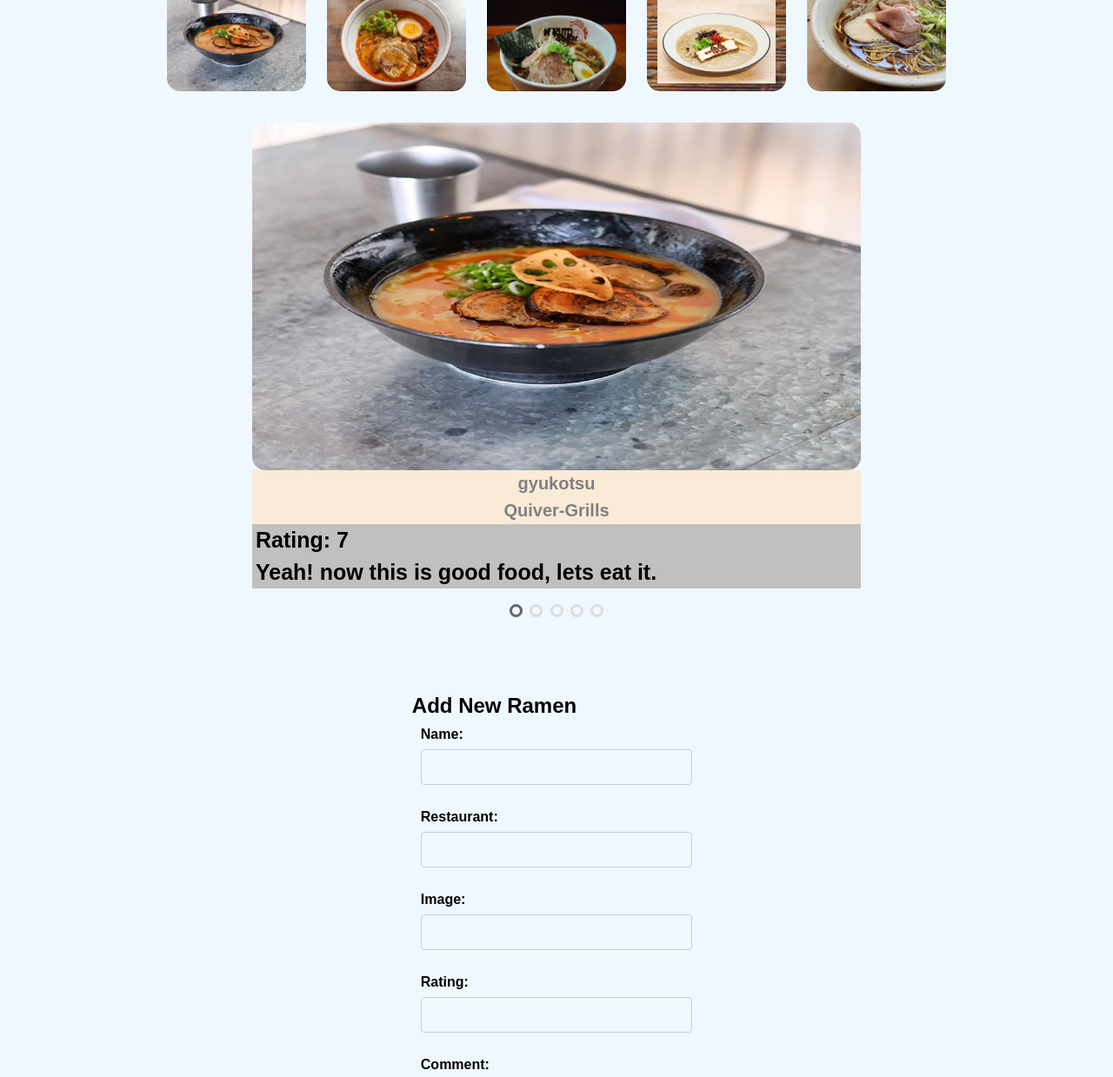
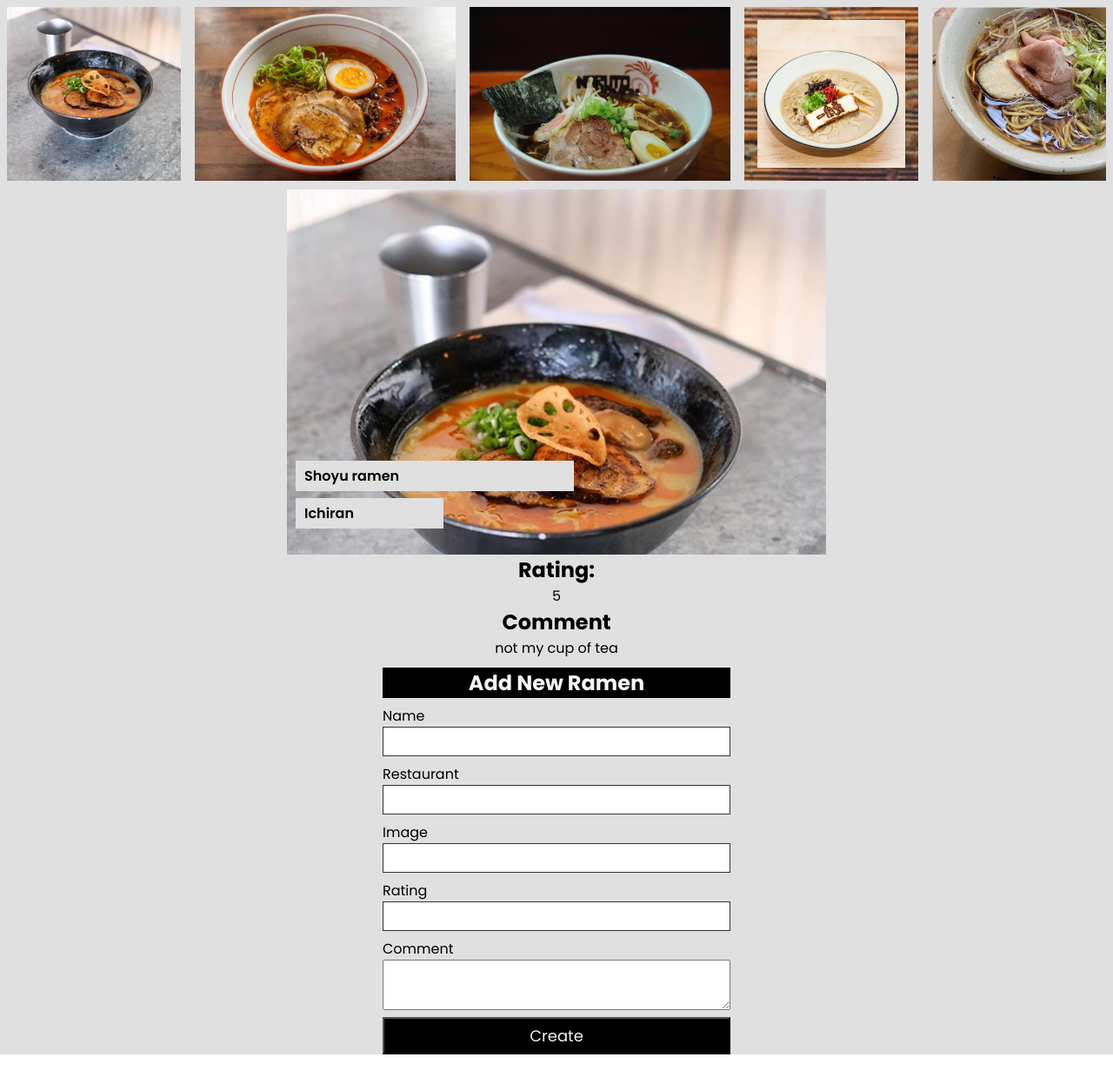
Before and after one commit to Juliusouko/Ramen-App, a plain HTML site: page index.html in a window 1280 px wide. Shown: the part 58-1297 px from the top of the page at 87% size. After the commit the page ends 1271 px from the top, so only its background shows below. Drawn offline with Linux system fonts and the light colour scheme.

Commit message:
remove label and input entries and add a form to take in user input, remove container carousel and add ramen display menu, remove javascrip slideshow code

```diff
--- a/css/style.css
+++ b/css/style.css
@@ -1,150 +1,165 @@
+@import url('https://fonts.googleapis.com/css2?family=Poppins:ital,wght@0,100;0,200;0,300;0,400;0,500;0,600;0,700;0,800;0,900;1,100;1,200;1,300;1,400;1,500;1,600;1,700;1,800;1,900&display=swap');
+
 * {
-  margin: 0;
-  padding: 0;
-  font-family: Arial, Helvetica, sans-serif;
-  box-sizing: border-box;
-  background: aliceblue;
-
-}
-body > .navbar > h1{
-  height: 25px;
-  background-color: black;
-  display: flex;
-  justify-content: center;
-  width: 100vw;
-  color: white;
+    margin: 0;
+    padding: 0;
+    font-family: "Poppins", sans-serif;
 }
 
-.ramen-display {
-  display: flex;
-  justify-content: center;
-  gap: 1.5rem;
+body {
+    width: 100%;
+    overflow-x: hidden;
 }
 
-.ramen-display > div > img {
-  height: 120px;
-  width: 160px;
+
+.navbar {
+    width: 100vw;
+    height: 50px;
+    background-color: #000000;
+    color: #F5F5F5;
+    display: flex;
+    justify-content: center;
+    align-items: center;
 }
 
-.image-slide {
-  display: none;
+.navbar>h1 {
+    font-weight: 500;
 }
 
-img{
-  vertical-align: middle;
-  height: 400px;
-  border-radius: 15px;
+main {
+    min-height: 100vh;
+    width: 100vw;
+    background-color: #E0E0E0;
+    display: flex;
+    flex-direction: column;
+    align-items: center;
 }
 
-.container {
-  max-width: 700px;
-  position: relative;
-  margin: auto;
+#ramen-menu {
+    display: flex;
+    flex-direction: row;
+    gap: 1rem;
+    margin-top: 1rem;
 }
 
-.text, .restaurant {
-  color: grey;
-    font-size: 20px;
-    font-weight: 800;
-    padding: 4px;
-    position: center;
-    right: 10px;
-    bottom: 10px;
-    width: 100%;
-    background: antiquewhite;
+#ramen-menu>.img-menu {
+    max-width: 300px;
+    max-height: 200px;
+    cursor: pointer;
+}
+
+#ramen-detail {
+    margin: 10px 0;
+}
+
+#ramen-detail>.ramen-img {
+    background-image: url("/img/3.jpeg");
+    background-repeat: no-repeat;
+    background-size: cover;
+    position: relative;
+    display: flex;
+    flex-direction: column;
+    justify-content: flex-end;
+    width: 600px;
+    height: 400px;
+    padding: 10px;
+    gap: 8px;
+}
+
+.ramen-img>.ramen-name {
+    background-color: #E0E0E0;
+    padding: 5px 10px;
+    font-weight: 600;
+    width: 50%;
+}
+
+.ramen-img>.ramen-restaurant {
+    background-color: #E0E0E0;
+    width: 25%;
+    margin-bottom: 20px;
+    padding: 5px 10px;
+    font-weight: 600;
+}
+
+.ramen-info {
     text-align: center;
 }
 
-.rating, .comment {
-  color: black;
-  font-size: 25px;
-  font-weight: bold;
-  padding: 4px;
-  position: left;
-  width: 100%;
-  background: silver;
+.form {
+    width: 400px;
+    display: flex;
+    flex-direction: column;
+    gap: 8px;
 }
 
-.dot {
-  height: 15px;
-  width: 15px;
-  margin: 0 2px;
-  background-color: transparent;
-  border-color: #ddd;
-  border-width: 5 px;
-  border-style: solid;
-  border-radius: 50%;
-  display: inline-block;
-  transition: border-color 0.6s ease;
+.form>.form-header {
+    text-align: center;
+    background-color: #000000;
+    color: #F5F5F5;
+    width: 100%;
 }
 
-.active {
-  border-color: #666;
+.form>.form-control {
+    display: flex;
+    flex-direction: column;
 }
 
-.fade {
-  -webkit-animation-name: fade-image;
-  -webkit-animation-duration: 1.5s;
-  animation-name: fade-image;
-  animation-duration: 1.5s;
+.form .form-control input {
+    border: #333333 solid 1px;
+    padding: 6px;
 }
 
-@-webkit-keyframes fade-image {
-  from {
-      opacity: 0.4;
-  }
-  to {
-      opacity: 1;
-  }
+.form .form-control textarea {
+    padding: 8px;
+    max-width: inherit;
 }
 
-@keyframes fade-image {
-  from {
-      opacity: 0.4;
-  }
-  to {
-      opacity: 1;
-  }
+.form button {
+    width: 100%;
+    padding: 6px;
+    color: #F5F5F5;
+    background-color: #000000;
+    font-weight: 400;
+    font-size: large;
+    cursor: pointer;
 }
 
-@media only screen and (max-width: 300px) {
-  .text {
-      font-size: 11px;
-  }
+
+
+@media only screen and (max-width: 600px) {
+
+    #ramen-menu {
+        justify-content: center;
+        flex-wrap: wrap;
+        flex-direction: column;
+    }
+
+    .ramen-img {
+        aspect-ratio: 3/2;
+    }
 }
 
-form {
-  border-radius: 5px;
-  padding: 30px;
-  display: grid;
-  justify-content: center;
-  align-items: center;
+/* Small devices (portrait tablets and large phones, 600px and up) */
+@media only screen and (min-width: 600px) {
+    #ramen-menu {
+        flex-wrap: wrap;
+    }
+
 }
 
-.input-text {
-  width: 100%;
-  padding: 12px 20px;
-  margin: 8px 0;
-  display: inline-block;
-  border: 1px solid #ccc;
-  border-radius: 4px;
-  box-sizing: border-box;
+/* Medium devices (landscape tablets, 768px and up) */
+@media only screen and (min-width: 768px) {
+    #ramen-menu {
+        flex-wrap: wrap;
+        justify-content: center;
+    }
+
 }
 
-.text-label {
-  font-weight: 900;
-  padding: 10px;
+/* Large devices (laptops/desktops, 992px and up) */
+@media only screen and (min-width: 992px) {
+    #ramen-menu {
+        flex-wrap: wrap;
+    }
+
 }
-
-.comment-area {
-  width: 150%;
-  height: 70px;;
-}
-
-.create{
-  color: antiquewhite;
-  background: black;
-  height: 50px;
-  font-size: 24px;
-  text-align: center;
-}
--- a/index.html
+++ b/index.html
@@ -9,101 +9,60 @@
 </head>
 
 <body>
-  <!--Navbar placholder-->
-  <nav class="navbar">
-    <h1>Ramen Rater</h1>
-  </nav>
-  <br>
-  <!--Quick ramen diplay overview-->
-  <section>
-    <div id="ramen-display" class="ramen-display">
-      <div class="ramen-list">
-        <img src="./images/gyukotsu.jpg" alt="gyukotsu">
+  <header>
+    <nav class="navbar">
+      <h1>Ramen Rater</h1>
+    </nav>
+  </header>
+
+  <main>
+    <div id="ramen-menu"></div>
+
+    <div id="ramen-detail">
+      <div class="ramen-img">
+        <p class="ramen-name"></p>
+        <p class="ramen-restaurant"></p>
       </div>
-      <div class="ramen-list">
-        <img src="./images/kojiro.jpg" alt="kojiro">
+
+      <div class="ramen-info">
+        <h2>Rating:</h2>
+        <p class="ramen-rating"></p>
       </div>
-      <div class="ramen-list">
-        <img src="./images/naruto.jpg" alt="naruto">
-      </div>
-      <div class="ramen-list">
-        <img src="./images/nirvana.jpg" alt="nirvana">
-      </div>
-      <div class="ramen-list">
-        <img src="./images/shoyu.jpg" alt="">
+
+      <div class="ramen-info">
+        <h2>Comment</h2>
+        <p class="ramen-comment"></p>
       </div>
     </div>
-    <br><br>
-    <div class="container">
-      <div class="slide-image">
-        <img src="./images/gyukotsu.jpg" alt="gyukotsu" style="width: 100%;">
-        <div class="text">gyukotsu</div>
-        <div class="restaurant">Quiver-Grills</div>
-        <div class="rating">Rating: 7</div>
-        <div class="comment">Yeah! now this is good food, lets eat it.</div>
+
+    <form class="form">
+      <div class="form-header">
+        <h2>Add New Ramen</h2>
       </div>
-      <div class="slide-image">
-        <img src="./images/kojiro.jpg" alt="kojiro" style="width: 100%;">
-        <div class="text">kojiro</div>
-        <div class="restaurant">Moringa Kitchen</div>
-        <div class="rating">Rating: 4 </div>
-        <div class="comment">Very flavourful, do you know anyone named Flavour ?</div>
+      <div class="form-control">
+        <label>Name </label>
+        <input type="text" name="name" id="name" />
       </div>
-      <div class="slide-image">
-        <img src="./images/naruto.jpg" alt="" style="width: 100%;">
-        <div class="text">naruto</div>
-        <div class="restaurant">Soko-safi village</div>
-        <div class="rating">Rating: 6 </div>
-        <div class="comment">Nice food, could you come with more chapos!</div>
+      <div class="form-control">
+        <label>Restaurant </label>
+        <input type="text" name="restaurant" id="restaurant" />
       </div>
-      <div class="slide-image">
-        <img src="./images/nirvana.jpg" alt="nirvana" style="width: 100%;">
-        <div class="text">nirvana</div>
-        <div class="restaurant">KFC</div>
-        <div class="rating">Rating: 9 </div>
-        <div class="comment">The meal is delicious!</div>
+      <div class="form-control">
+        <label>Image </label>
+        <input type="text" name="image" id="image" />
       </div>
-      <div class="slide-image">
-        <img src="./images/shoyu.jpg" alt="shoyu" style="width: 100%;">
-        <div class="text">shoyu</div>
-        <div class="restaurant">Downtown Hongkong</div>
-        <div class="rating">Rating: 5 </div>
-        <div class="comment">uum! This is the food for my life.</div>
+      <div class="form-control">
+        <label>Rating </label>
+        <input type="text" name="rating" id="rating" />
       </div>
-    </div>
-    <br>
-    <!--dots for the image-slide container-->
-    <div style="text-align: center">
-      <span class="dot"></span>
-      <span class="dot"></span>
-      <span class="dot"></span>
-      <span class="dot"></span>
-      <span class="dot"></span>
-    </div>
-    <br><br><br>
+      <div class="form-control">
+        <label>Comment </label>
+        <textarea name="comment" id="comment"></textarea>
+      </div>
 
-    <!--Form to add new ramen-->
-    <form>
-      <h1>Add New Ramen</h1>
-
-      <label for="name" class="text-label">Name:
-        <input type="text" name="name" id="name" class="input-text">
-      </label>
-      <label for="restaurant" class="text-label">Restaurant:
-        <input type="text" name="restaurant" id="restaurant" class="input-text">
-      </label>
-      <label for="image" class="text-label">Image:
-        <input type="text" name="image" id="image" class="input-text">
-      </label>
-      <label for="rating" class="text-label">Rating:
-        <input type="text" name="rating" id="rating" class="input-text">
-      </label>
-      <label for="comment" class="text-label">Comment:
-        <textarea name="comment" id="comment" class="input-text"></textarea>
-      </label>
-      <button type="submit" class="create">create</button>
+      <button type="submit">Create</button>
     </form>
-  </section>
+  </main>
   <script src="./javascript/script.js"></script>
 </body>
 
--- a/javascript/script.js
+++ b/javascript/script.js
@@ -1,62 +1,132 @@
+const ramenMenu = document.getElementById("ramen-menu");
+const ramenRating = document.querySelector(".ramen-rating");
+const ramenComment = document.querySelector(".ramen-comment");
+const ramenName = document.querySelector(".ramen-name");
+const ramenRestaurant = document.querySelector(".ramen-restaurant");
+const ramenImg = document.querySelector(".ramen-img");
+const form = document.querySelector(".form");
+
 const ramens = [
-  { id: 1, name: "Shoyu Ramen", restaurant: "Quiver-Grills", image: "shoyu.jpg", rating: 5, comment: "uum! this is the food for my life" },
-  { id: 2, name: "Kojiro Ramen", restaurant: "Moringa Kitchen", image: "kojiro.jpg", rating: 4, comment: "Very flavorful aroma in the food!" },
-  { id: 3, name: "Gyukotsu Ramen", restaurant: "Soko-safi village", image: "gyukotsu.jpg", rating: 7, comment: "yeah! now this is a meal" },
-  { id: 4, name: "Nirvana Ramen", restaurant: "KFC", image:
-  "nirvana.jpg", rating: 5, comment: "Delicious!" },
-  { id: 5, name: "naruto", restaurant: "Hongkong", image: "naruto.jpg", rating: 4, comment: "nice food! i am proposing to the chef lady right away." },
+  {
+    id: 1,
+    name: "Shoyu ramen",
+    restaurant: "Ichiran",
+    image: "../../images/gyukotsu.jpg",
+    rating: 5,
+    comment: "not my cup of tea",
+  },
+  {
+    id: 2,
+    name: "kojiro",
+    restaurant: "Menya",
+    image: "../../images/kojiro.jpg",
+    rating: 7,
+    comment: "savory",
+  },
+  {
+    id: 3,
+    name: "naruto",
+    restaurant: "Dalkokuya",
+    image: "../../images/naruto.jpg",
+    rating: 6,
+    comment: "very tasty",
+  },
+  {
+    id: 4,
+    name: "nirvana",
+    restaurant: "Shin-Sen-Gumi",
+    image: "../../images/nirvana.jpg",
+    rating: 9,
+    comment: "love the vegetables",
+  },
+    {
+       id: 5,
+       name: "shoyu",
+       restaurant: "Ramen Nagi",
+       image: "../../images/shoyu.jpg",
+       rating: 3,
+       comment: "very plain",
+     },
 ];
 
-//create a display ramen function ()
-function displayRamen()  {
+function displayRamens() {
+  ramens.forEach((ramen) => {
+    const imgElement = document.createElement("img");
+    imgElement.src = ramen.image;
+    imgElement.classList.add("img-menu");
+    imgElement.onclick = () => handleClick(ramen.image);
+    ramenMenu.appendChild(imgElement);
+  });
+}
 
+function handleClick(imageSrc) {
+  const imgMenu = document.querySelector(".img-menu"); // Class (Selected image)
+
+  if (!imgMenu) {
+    console.error(
+      "imgMenu not found. Make sure your HTML has an element with class 'img-menu'."
+    );
+    return;
+  }
+
+  imgMenu.src = imageSrc; // Set selected image
+
+  // Find the selected ramen
+  const selectedRamen = ramens.find((ramen) => ramen.image === imageSrc);
+
+  if (selectedRamen) {
+    ramenName.textContent = selectedRamen.name;
+    ramenRestaurant.textContent = selectedRamen.restaurant;
+    ramenImg.style.backgroundImage = `url('${selectedRamen.image}')`;
+    ramenRating.textContent = selectedRamen.rating;
+    ramenComment.textContent = selectedRamen.comment;
+  }
 }
-//create a function to add a new ramen
-function addRamen() {
-  let name = document.getElementById("name").value;
-  let restaurant = document.getElementById("restaurant").value;
-  let image = document.getElementById("image").value;
-  let rating = document.getElementById("rating").value;
-  let comment = document.getElementById("comment").value;
 
-  ramens.push({ id: ramens.length + 1, name, restaurant, image, rating, comment });
-  displayRamen();
-}
-addRamen();
+function addSubmitListener() {
+  form.addEventListener("submit", function (event) {
+    event.preventDefault(); // Prevent page reload
 
-let slideIndex = 0;
-showSlides(); // call showslide method
+    // Get user input values
+    const name = document.getElementById("name").value;
+    const restaurant = document.getElementById("restaurant").value;
+    const image = document.getElementById("image").value;
+    const rating = document.getElementById("rating").value;
+    const comment = document.getElementById("comment").value;
 
-function showSlides() {
-    let i;
-
-    // get the array of divs' with classname image-sliderfade
-    let slides = document.getElementsByClassName("slide-image");
-
-    // get the array of divs' with classname dot
-    let dots = document.getElementsByClassName("dot");
-
-    for (i = 0; i < slides.length; i++) {
-        // initially set the display to
-        // none for every image.
-        slides[i].style.display = "none";
+    if (!name || !restaurant || !image || !rating || !comment) {
+      alert("Please fill in all fields.");
+      return;
     }
 
-    // increase by 1, Global variable
-    slideIndex++;
+    // Create new ramen object
+    const newRamen = {
+      name,
+      restaurant,
+      image,
+      rating: parseInt(rating),
+      comment,
+    };
 
-    // check for boundary
-    if (slideIndex > slides.length) {
-        slideIndex = 1;
-    }
+    // Add new image to ramen menu
+    const imgElement = document.createElement("img");
+    imgElement.src = newRamen.image;
+    imgElement.classList.add("img-menu");
+    imgElement.onclick = () => handleClick(newRamen.image);
+    ramenMenu.appendChild(imgElement);
 
-    for (i = 0; i < dots.length; i++) {
-        dots[i].className = dots[i].className.replace(" active", "");
-    }
+    // Clear form inputs
+    form.reset();
+  });
+}
 
-    slides[slideIndex - 1].style.display = "block";
-    dots[slideIndex -1].className += " active";
+function main() {
+  addSubmitListener();
+  displayRamens();
 
-    // Change image every 2 seconds
-    setTimeout(showSlides, 8000);
+  if (ramens.length > 0) {
+    handleClick(ramens[0].image);
+  }
 }
+
+main();
```
